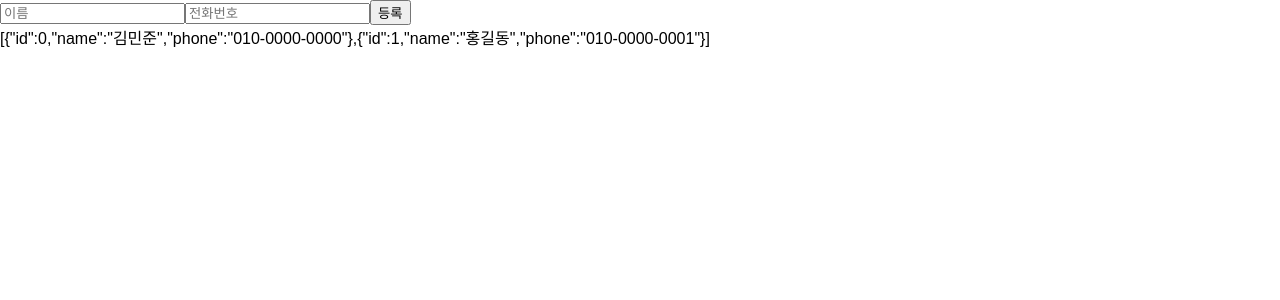
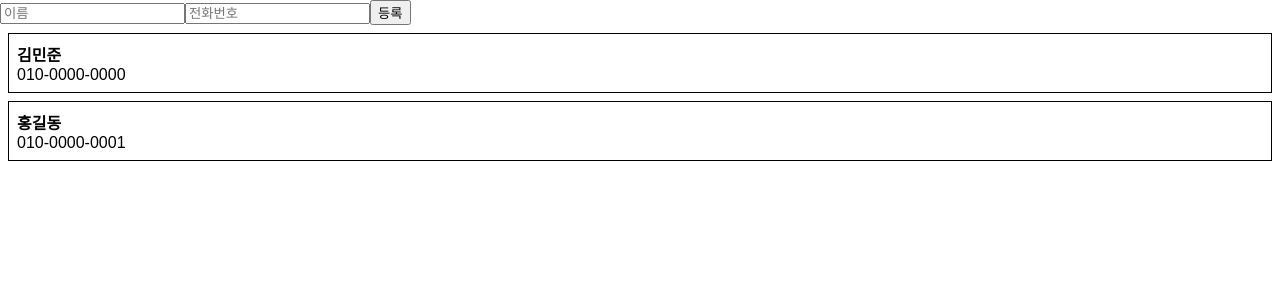
Before and after one commit to umlstudy/velopert.com.react.study, a React (Create React App) app: page / in a window 1280 px wide. Shown: the top 300 px of the page. Built offline with nearby package versions, Linux system fonts and the light colour scheme; the HTML template or start-up script is replaced by a standard one.

Commit message:
누구든지 하는 리액트 7편: 배열 다루기 (1) 생성과 렌더링 # 3

```diff
--- a/src/App.tsx
+++ b/src/App.tsx
@@ -1,6 +1,7 @@
 import * as React from 'react';
 import './App.css';
 import PhoneForm from './component/PhoneForm';
+import PhoneInfoList from './component/PhoneInfoList';
 
 // tslint:disable:no-console
 class App extends React.Component {
@@ -22,18 +23,12 @@ class App extends React.Component {
   private id: number = 2
 
   public render() {
-    const { information } = this.state;
     return (
       <div>
         <PhoneForm
           onCreate={this.handleCreate}
         />
-        {information.forEach((item)=>{
-          //
-          JSON.stringify(item)
-          ;
-        })}
-        {JSON.stringify(information)}
+        <PhoneInfoList data={this.state.information}/>
       </div>
     );
   }
--- a/src/component/PhoneInfo.jsx
+++ b/src/component/PhoneInfo.jsx
@@ -3,17 +3,17 @@ import React, { Component } from 'react';
 class PhoneInfo extends Component {
     static defaultProps = {
         info: {
+            id: 0,
             name: '이름',
-            phone: '010-0000-0000',
-            id: 0
+            phone: '010-0000-0000'
         }
     }
 
     render() {
         const style = {
             border: '1px solid black',
-            padding: '8px',
-            margin: '8px'
+            margin: '8px',
+            padding: '8px'
         };
 
         const {
```
Also changed, not shown: src/test1.js (+10 -10 lines).
